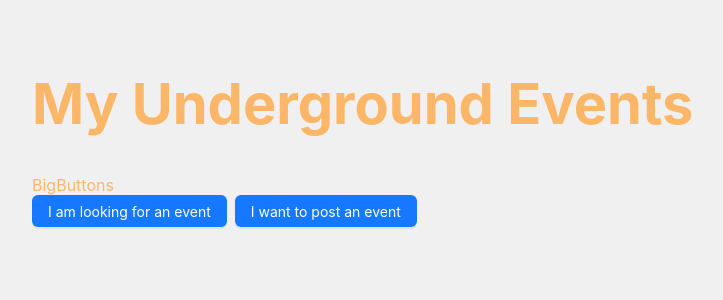
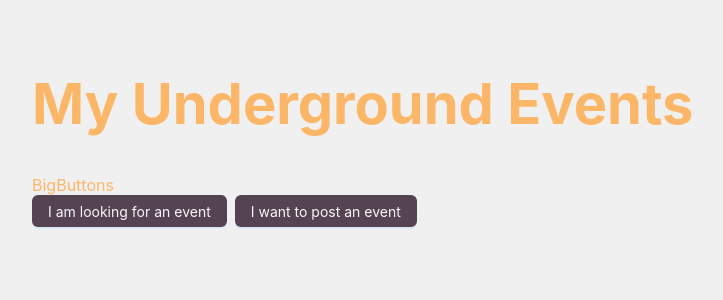
Before and after one commit to alkalinemusic/myundergroundeventAGAIN, a React (Vite) app: page / in a window 1280 px wide. Shown: the top 300 px of the page, without its empty margins (32-755 px from the left). Built offline with nearby package versions, Linux system fonts and the light colour scheme.

Commit message:
set background color and text color

```diff
--- a/src/App.css
+++ b/src/App.css
@@ -52,3 +52,8 @@
     font-size: 3.5em; /* Slightly increased for desktop */
   }
 }
+
+.primary-home-btn {
+  background-color: var(--fourth-color);
+  color: var(--text-off-white);
+}
--- a/src/components/BigButtons.jsx
+++ b/src/components/BigButtons.jsx
@@ -6,8 +6,12 @@ export default function BigButtons() {
     <div>
       BigButtons
       <Flex gap="small" wrap="wrap">
-        <Button type="primary">I am looking for an event</Button>
-        <Button type="primary">I want to post an event</Button>
+        <Button className="primary-home-btn" type="primary">
+          I am looking for an event
+        </Button>
+        <Button className="primary-home-btn" type="primary">
+          I want to post an event
+        </Button>
       </Flex>
     </div>
   );
--- a/src/index.css
+++ b/src/index.css
@@ -3,14 +3,15 @@
   --primary-color: #646cff;
   --background-color: #242424;
   --text-color: #fcb667;
+  --text-off-white: #f8f8f8;
   --button-bg: #f9f9f9;
   --border-radius: 8px;
-  /* #fcb667
-  #d8816f
-  #995d6c
-  #554252
-  #f9f871
-  #242424 */
+  --first-color: #fcb667; /* Given */
+  --second-color: #d8816f; /* Next in sequence */
+  --third-color: #995d6c; /* Following */
+  --fourth-color: #554252; /* Continuing */
+  --fifth-color: #f9f871; /* Another */
+  --sixth-color: #242424; /* Ending the sequence */
 }
 
 body {
```
